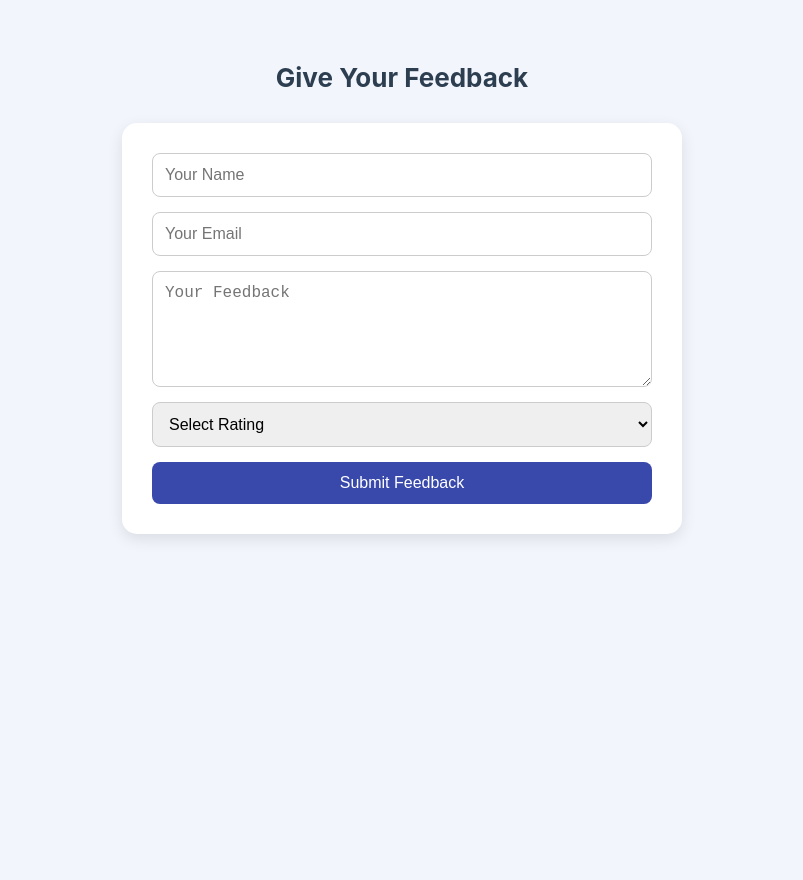
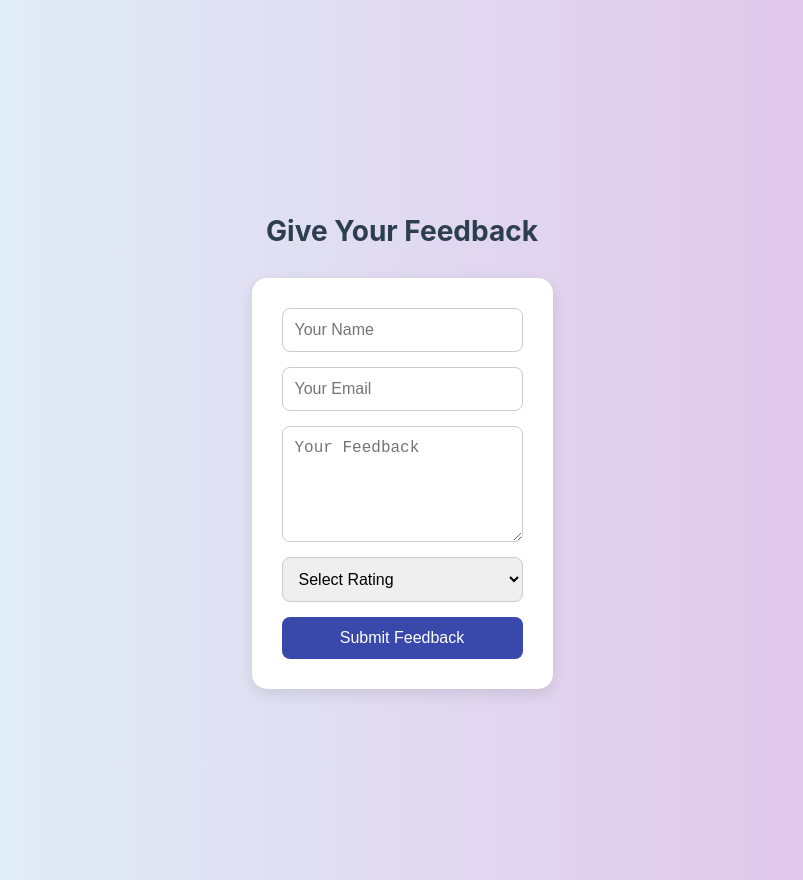
Before and after one commit to P-yasaswi/college-frontend, a React (Create React App) app: page /student/feedback in a window 1280 px wide. Shown: the whole page, without its empty margins (238-1041 px from the left). Built offline with nearby package versions, Linux system fonts and the light colour scheme.

Commit message:
🎨 Updated Feedback page with full-page background

```diff
--- a/src/pages/GiveFeedback.css
+++ b/src/pages/GiveFeedback.css
@@ -1,14 +1,18 @@
 .feedback-container {
   padding: 40px;
-  background: #f2f6fc;
   min-height: 100vh;
   text-align: center;
+  background: linear-gradient(to right, #e0f7fa, #e1bee7);
+  display: flex;
+  flex-direction: column;
+  align-items: center;
+  justify-content: center;
 }
 
 .feedback-container h2 {
   color: #2c3e50;
   margin-bottom: 30px;
-  font-size: 26px;
+  font-size: 28px;
 }
 
 .feedback-form {
@@ -48,6 +52,7 @@
   font-size: 16px;
   border-radius: 8px;
   cursor: pointer;
+  transition: background 0.3s ease;
 }
 
 .feedback-form button:hover {
```
